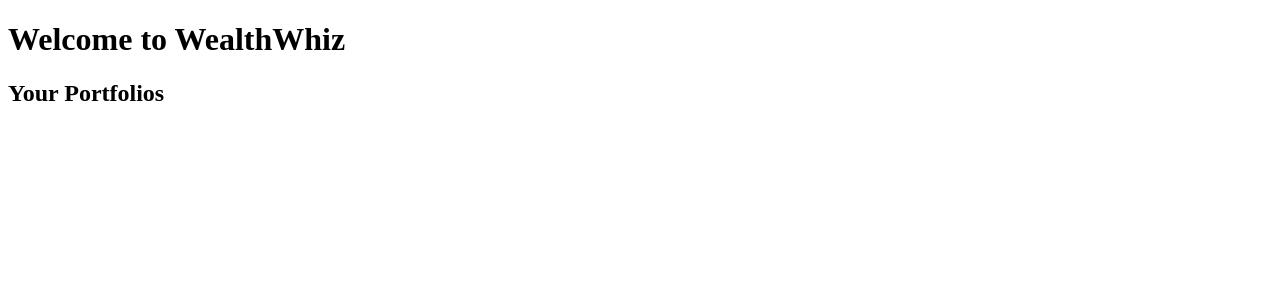
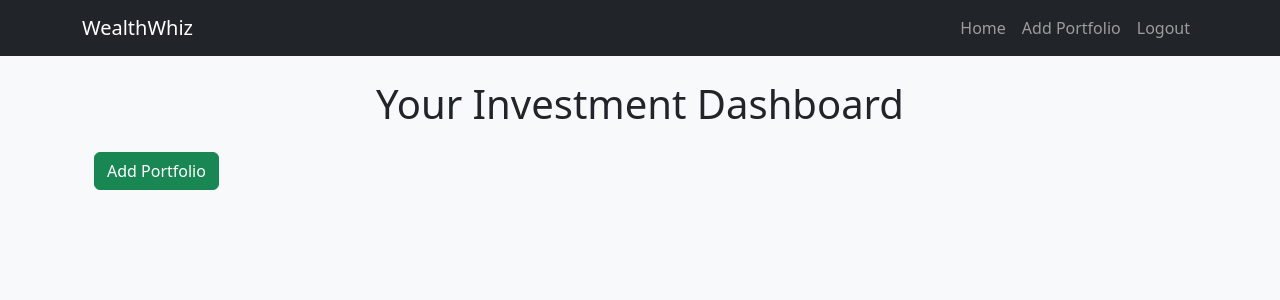
Before and after one commit to ParishiMishra/GDG-HACKATHON-FINTECH, a Django app: page /portfolio/dashboard/ in a window 1280 px wide. Shown: the top 300 px of the page. Run offline with Django 5.2, Linux system fonts and the light colour scheme; a user stored in the database is signed in; data that the repository does not hold is empty.

Commit message:
forms.py

```diff
--- /dev/null
+++ b/portfolio/templates/portfolio/base.html
@@ -0,0 +1,36 @@
+<!DOCTYPE html>
+<html lang="en">
+<head>
+    <meta charset="UTF-8">
+    <meta name="viewport" content="width=device-width, initial-scale=1.0">
+    <title>WealthWhiz</title>
+    <link rel="stylesheet" href="https://cdn.jsdelivr.net/npm/bootstrap@5.3.0/dist/css/bootstrap.min.css">
+</head>
+<body class="bg-light">
+    <!-- Navbar -->
+    <nav class="navbar navbar-expand-lg navbar-dark bg-dark">
+        <div class="container">
+            <a class="navbar-brand" href="{% url 'dashboard' %}">WealthWhiz</a>
+            <button class="navbar-toggler" type="button" data-bs-toggle="collapse" data-bs-target="#navbarNav">
+                <span class="navbar-toggler-icon"></span>
+            </button>
+            <div class="collapse navbar-collapse" id="navbarNav">
+                <ul class="navbar-nav ms-auto">
+                    <li class="nav-item"><a class="nav-link" href="{% url 'dashboard' %}">Home</a></li>
+                    <li class="nav-item"><a class="nav-link" href="{% url 'add_portfolio' %}">Add Portfolio</a></li>
+                    <li class="nav-item"><a class="nav-link" href="{% url 'logout' %}">Logout</a></li>
+                </ul>
+            </div>
+        </div>
+    </nav>
+
+    <!-- Main Content -->
+    <div class="container mt-4">
+        {% block content %}
+        <!-- Content will be overridden by child templates -->
+        {% endblock %}
+    </div>
+
+    <script src="https://cdn.jsdelivr.net/npm/bootstrap@5.3.0/dist/js/bootstrap.bundle.min.js"></script>
+</body>
+</html>
--- a/portfolio/templates/portfolio/dashboard.html
+++ b/portfolio/templates/portfolio/dashboard.html
@@ -1,17 +1,75 @@
-<!DOCTYPE html>
-<html lang="en">
-<head>
-    <meta charset="UTF-8">
-    <meta name="viewport" content="width=device-width, initial-scale=1.0">
-    <title>Dashboard</title>
-</head>
-<body>
-    <h1>Welcome to WealthWhiz</h1>
-    <h2>Your Portfolios</h2>
-    <ul>
-        {% for portfolio in portfolios %}
-            <li>{{ portfolio.name }} - Goal: ${{ portfolio.goal_amount }}</li>
-        {% endfor %}
-    </ul>
-</body>
-</html>
+{% extends 'portfolio/base.html' %}
+
+{% block content %}
+<div class="container mt-4">
+    <h1 class="text-center mb-4">Your Investment Dashboard</h1>
+    <a href="{% url 'add_portfolio' %}" class="btn btn-success mb-3">Add Portfolio</a>
+
+    {% for portfolio in portfolio_data %}
+    <div class="card mb-4 shadow-sm">
+        <div class="card-body">
+            <h3 class="card-title">{{ portfolio.portfolio.name }}</h3>
+            <a href="{% url 'add_investment' portfolio.portfolio.id %}" class="btn btn-primary btn-sm mb-3">Add Investment</a>
+            <p><strong>Goal:</strong> ${{ portfolio.portfolio.goal_amount }}</p>
+
+            <!-- Goal Progress -->
+            <div class="progress mb-3">
+                {% if portfolio.portfolio.goal_amount > 0 %}
+                    {% with progress=portfolio.progress|default:0 %}
+                        <div class="progress-bar {% if progress >= 100 %} bg-success {% else %} bg-warning {% endif %}"
+                             role="progressbar"
+
+                             aria-valuenow="{{ progress|floatformat:0 }}"
+                             aria-valuemin="0"
+                             aria-valuemax="100">
+                            {{ progress|floatformat:0 }}%
+                        </div>
+                    {% endwith %}
+                {% else %}
+                    <div class="progress-bar bg-danger" role="progressbar" style="width: 0%;" aria-valuenow="0" aria-valuemin="0" aria-valuemax="100">
+                        0%
+                    </div>
+                {% endif %}
+            </div>
+
+            <p><strong>Total Value:</strong> ${{ portfolio.total_value|floatformat:2 }}</p>
+            <p><strong>Total Cost:</strong> ${{ portfolio.total_cost|floatformat:2 }}</p>
+            <p>
+                <strong>Portfolio ROI:</strong>
+                <span class="{% if portfolio.portfolio_roi >= 0 %} text-success {% else %} text-danger {% endif %}">
+                    {{ portfolio.portfolio_roi|floatformat:2 }}%
+                </span>
+            </p>
+
+            <!-- Investment Table -->
+            <table class="table table-bordered mt-3">
+                <thead class="table-dark">
+                    <tr>
+                        <th>Stock</th>
+                        <th>Quantity</th>
+                        <th>Purchase Price</th>
+                        <th>Current Price</th>
+                        <th>Current Value</th>
+                        <th>ROI</th>
+                    </tr>
+                </thead>
+                <tbody>
+                    {% for investment in portfolio.investments %}
+                    <tr>
+                        <td>{{ investment.symbol }}</td>
+                        <td>{{ investment.quantity }}</td>
+                        <td>${{ investment.purchase_price|floatformat:2 }}</td>
+                        <td>${{ investment.current_price|floatformat:2 }}</td>
+                        <td>${{ investment.current_value|floatformat:2 }}</td>
+                        <td class="{% if investment.roi >= 0 %} text-success {% else %} text-danger {% endif %}">
+                            {{ investment.roi|floatformat:2 }}%
+                        </td>
+                    </tr>
+                    {% endfor %}
+                </tbody>
+            </table>
+        </div>
+    </div>
+    {% endfor %}
+</div>
+{% endblock %}
--- a/portfolio/urls.py
+++ b/portfolio/urls.py
@@ -1,6 +1,13 @@
 from django.urls import path
+from django.contrib.auth import views as auth_views
 from . import views
 
 urlpatterns = [
-    path('dashboard/', views.dashboard, name='dashboard'),
+    path('', views.dashboard, name='dashboard'),  # Root URL for the portfolio app
+    path('dashboard/', views.dashboard, name='dashboard'),  # Add this line
+    path('login/', auth_views.LoginView.as_view(template_name='portfolio/login.html'), name='login'),
+    path('logout/', auth_views.LogoutView.as_view(), name='logout'),
+    path('signup/', views.signup, name='signup'),
+    path('portfolio/add/', views.add_portfolio, name='add_portfolio'),
+    path('portfolio/<int:portfolio_id>/add_investment/', views.add_investment, name='add_investment'),
 ]
--- a/portfolio/views.py
+++ b/portfolio/views.py
@@ -1,5 +1,9 @@
-from django.shortcuts import render
+from django.shortcuts import render, redirect, get_object_or_404
+from django.contrib.auth import login
+from django.contrib.auth.forms import UserCreationForm
+from django.contrib.auth.decorators import login_required
 from .models import Portfolio, Investment
+from .forms import PortfolioForm, InvestmentForm
 import requests
 
 ALPHA_VANTAGE_API_KEY = '3YCCC7YIBIR1POWY'
@@ -10,6 +14,7 @@
     data = response.json()
     return data
 
+@login_required
 def dashboard(request):
     portfolios = Portfolio.objects.filter(user=request.user)
     portfolio_data = []
@@ -35,6 +40,14 @@
                 'roi': ((current_value - (investment.purchase_price * investment.quantity)) / (investment.purchase_price * investment.quantity)) * 100,
             })
 
+        # Calculate portfolio progress
+        if portfolio.goal_amount > 0:
+            progress = (total_value / portfolio.goal_amount) * 100
+            if progress > 100:
+                progress = 100  # Ensure it doesn't exceed 100%
+        else:
+            progress = 0  # If goal_amount is 0, set progress to 0
+
         portfolio_roi = ((total_value - total_cost) / total_cost) * 100 if total_cost != 0 else 0
         portfolio_data.append({
             'portfolio': portfolio,
@@ -42,6 +55,45 @@
             'total_value': total_value,
             'total_cost': total_cost,
             'portfolio_roi': portfolio_roi,
+            'progress': progress,  # Add progress to the context
         })
 
     return render(request, 'portfolio/dashboard.html', {'portfolio_data': portfolio_data})
+
+def signup(request):
+    if request.method == 'POST':
+        form = UserCreationForm(request.POST)
+        if form.is_valid():
+            user = form.save()
+            login(request, user)  # Log the user in after signup
+            return redirect('dashboard')  # Redirect to the dashboard
+    else:
+        form = UserCreationForm()
+    return render(request, 'portfolio/signup.html', {'form': form})
+
+@login_required
+def add_portfolio(request):
+    if request.method == 'POST':
+        form = PortfolioForm(request.POST)
+        if form.is_valid():
+            portfolio = form.save(commit=False)
+            portfolio.user = request.user
+            portfolio.save()
+            return redirect('dashboard')
+    else:
+        form = PortfolioForm()
+    return render(request, 'portfolio/add_portfolio.html', {'form': form})
+
+@login_required
+def add_investment(request, portfolio_id):
+    portfolio = get_object_or_404(Portfolio, id=portfolio_id, user=request.user)
+    if request.method == 'POST':
+        form = InvestmentForm(request.POST)
+        if form.is_valid():
+            investment = form.save(commit=False)
+            investment.portfolio = portfolio
+            investment.save()
+            return redirect('dashboard')
+    else:
+        form = InvestmentForm()
+    return render(request, 'portfolio/add_investment.html', {'form': form, 'portfolio': portfolio})
```
Also changed, not shown: portfolio/forms.py (added, +12 -0 lines), portfolio/templates/portfolio/add_portfolio.html (added, +11 -0 lines), portfolio/templates/portfolio/investment.html (added, +11 -0 lines), portfolio/templates/portfolio/login.html (added, +28 -0 lines), portfolio/templates/portfolio/signup.html (added, +28 -0 lines), db.sqlite3.
